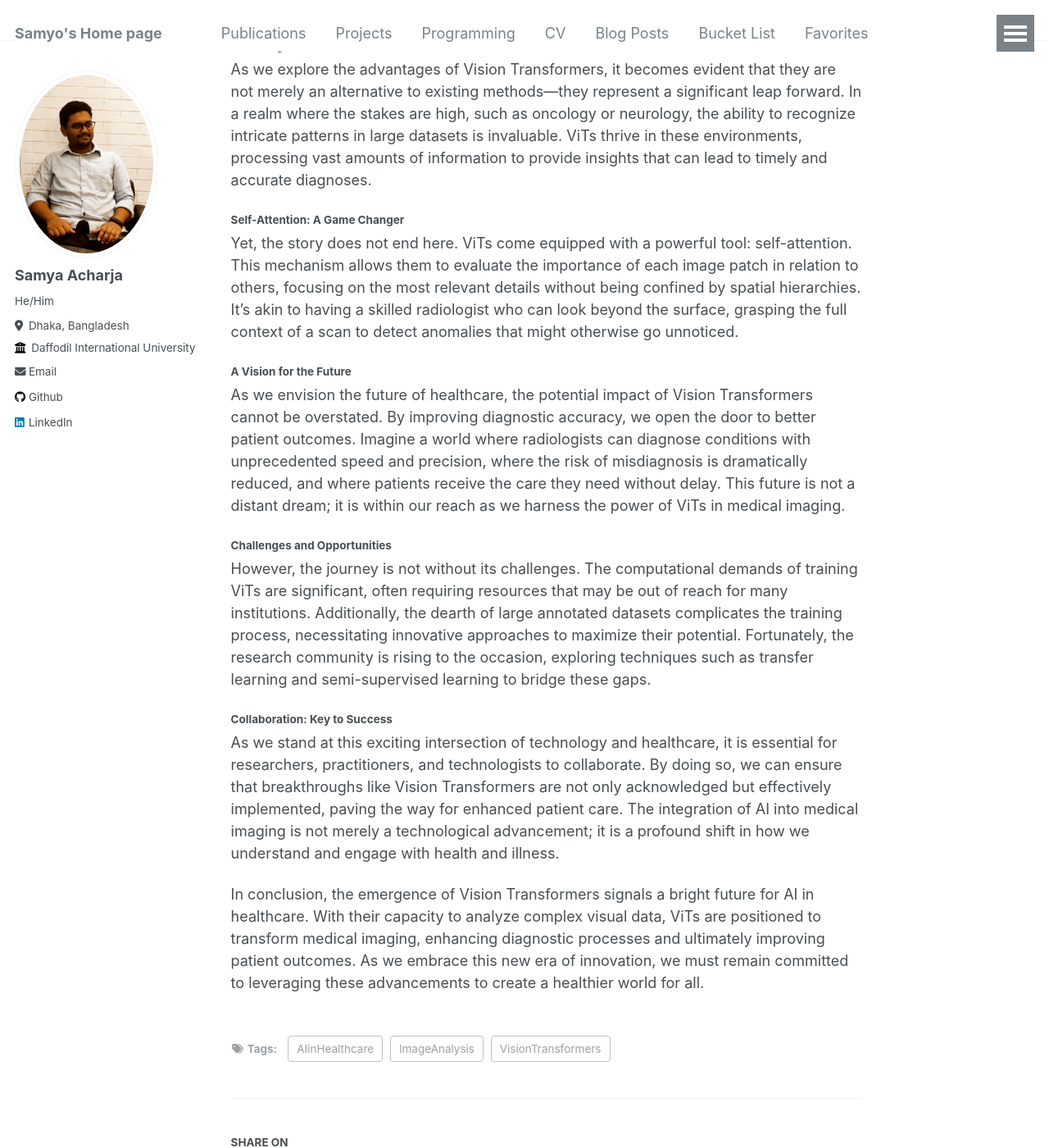
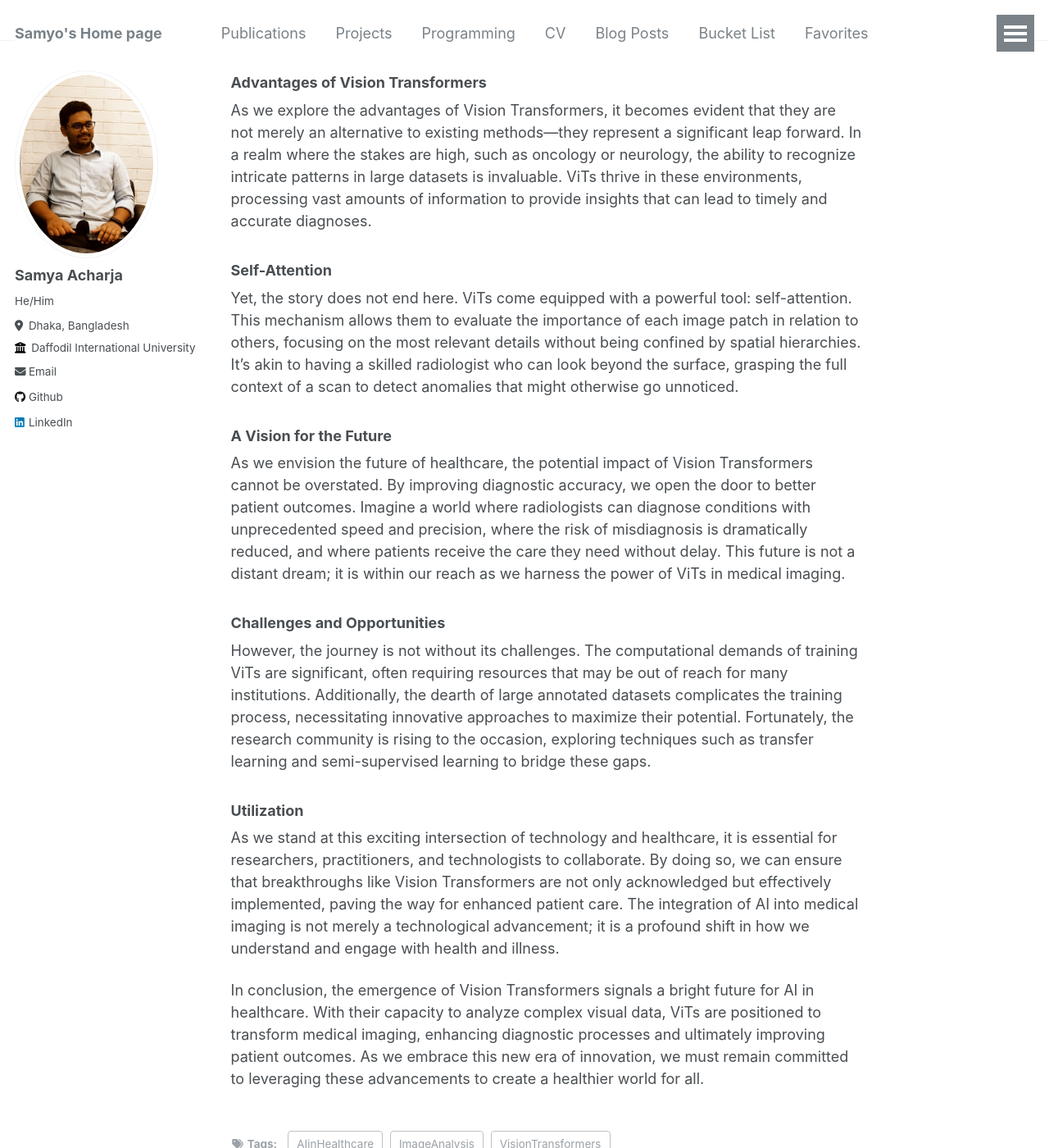
Before and after one commit to samyo00/samyo00.github.io, a Jekyll site: the page built from _posts/2012-08-14-blog-post-1.md, in a window 1280 px wide and 1400 px high, scrolled down 895 px. Shown: the whole window at 82% size. Built offline with Jekyll 4.4.1, drawn with Linux system fonts in a browser that asks for light colours.

Commit message:
Update post

```diff
--- a/_posts/2012-08-14-blog-post-1.md
+++ b/_posts/2012-08-14-blog-post-1.md
@@ -12,31 +12,31 @@ tags:
 
 In the rapidly advancing world of healthcare technology, the fusion of artificial intelligence (AI) and medical imaging is revolutionizing the way we diagnose and treat diseases. With an ever-increasing demand for precision and efficiency, a new player has emerged on the scene: **Vision Transformers (ViTs)**. This innovative approach is not just a passing trend; it promises to redefine our understanding of medical images and enhance patient outcomes in ways we are only beginning to comprehend.
 
-#### A New Lens on Medical Imaging
+### A New Lens on Medical Imaging
 
 Imagine stepping into a world where machines can analyze complex medical images not just as static pictures but as dynamic compositions filled with intricate stories waiting to be unveiled. Traditional methods, like convolutional neural networks (CNNs), have served us well, but their limitations are becoming clearer in an age where the nuances of medical imaging can spell the difference between a correct diagnosis and a missed opportunity for treatment. Vision Transformers offer a fresh perspective, allowing us to view images through a new lens.
 
-#### The Power of Patches
+### The Power of Patches
 
 What sets ViTs apart is their unique ability to treat images as sequences of patches, much like reading sentences in a book. This approach enables them to capture long-range dependencies, weaving connections between distant parts of an image. In medical imaging, where context is king, this means that ViTs can discern relationships that might elude conventional models. Consider the complexity of an MRI scan: subtle changes in tissue structure may indicate serious conditions. With their comprehensive understanding, ViTs are adept at picking up these crucial details.
 
-#### Advantages of Vision Transformers
+### Advantages of Vision Transformers
 
 As we explore the advantages of Vision Transformers, it becomes evident that they are not merely an alternative to existing methods—they represent a significant leap forward. In a realm where the stakes are high, such as oncology or neurology, the ability to recognize intricate patterns in large datasets is invaluable. ViTs thrive in these environments, processing vast amounts of information to provide insights that can lead to timely and accurate diagnoses.
 
-#### Self-Attention: A Game Changer
+### Self-Attention
 
 Yet, the story does not end here. ViTs come equipped with a powerful tool: self-attention. This mechanism allows them to evaluate the importance of each image patch in relation to others, focusing on the most relevant details without being confined by spatial hierarchies. It’s akin to having a skilled radiologist who can look beyond the surface, grasping the full context of a scan to detect anomalies that might otherwise go unnoticed.
 
-#### A Vision for the Future
+### A Vision for the Future
 
 As we envision the future of healthcare, the potential impact of Vision Transformers cannot be overstated. By improving diagnostic accuracy, we open the door to better patient outcomes. Imagine a world where radiologists can diagnose conditions with unprecedented speed and precision, where the risk of misdiagnosis is dramatically reduced, and where patients receive the care they need without delay. This future is not a distant dream; it is within our reach as we harness the power of ViTs in medical imaging.
 
-#### Challenges and Opportunities
+### Challenges and Opportunities
 
 However, the journey is not without its challenges. The computational demands of training ViTs are significant, often requiring resources that may be out of reach for many institutions. Additionally, the dearth of large annotated datasets complicates the training process, necessitating innovative approaches to maximize their potential. Fortunately, the research community is rising to the occasion, exploring techniques such as transfer learning and semi-supervised learning to bridge these gaps.
 
-#### Collaboration: Key to Success
+### Utilization
 
 As we stand at this exciting intersection of technology and healthcare, it is essential for researchers, practitioners, and technologists to collaborate. By doing so, we can ensure that breakthroughs like Vision Transformers are not only acknowledged but effectively implemented, paving the way for enhanced patient care. The integration of AI into medical imaging is not merely a technological advancement; it is a profound shift in how we understand and engage with health and illness.
 
```
